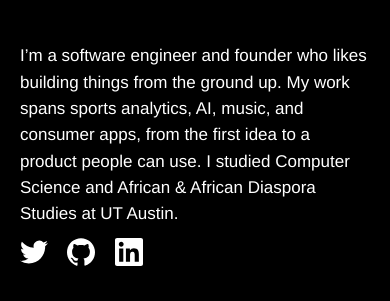
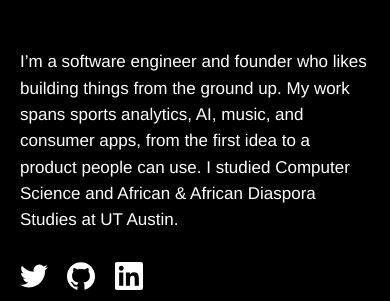
Before and after one commit to micahp/micahp.github.io, a plain HTML site: page index.html in a window 390 px wide. Shown: the part 260-561 px from the top of the page. Drawn offline with nearby package versions, Linux system fonts and the light colour scheme.

Commit message:
Fix home header spacing around the bio and social icons
Restores breathing room: 26px above the bio, 44px between the bio and the social icons, 80px below the icons on desktop; 22/28/48px on phones.

```diff
--- a/index.css
+++ b/index.css
@@ -223,11 +223,11 @@ span {
 .home .header.section {
 	height: auto;
 	min-height: 518px;
-	padding-bottom: 60px;
+	padding-bottom: 80px;
 }
 .home .home-bio {
 	max-width: 640px;
-	padding: 18px 0 0;
+	padding: 26px 0 0;
 	clear: both;
 	font-family: "Helvetica Neue", Arial, sans-serif;
 	font-size: 20px;
@@ -235,7 +235,7 @@ span {
 	color: #ffffff;
 }
 .home .social-icons {
-	margin-top: 20px;
+	margin-top: 44px;
 }
 @media (max-width: 1200px) {
 	.home .home-bio {
@@ -246,16 +246,16 @@ span {
 	.home .header.section {
 		height: auto;
 		min-height: 0;
-		padding: 90px 20px 40px 20px;
+		padding: 90px 20px 48px 20px;
 		overflow: hidden;
 	}
 	.home .home-bio {
 		max-width: 100%;
-		padding: 16px 0 0;
+		padding: 22px 0 0;
 		font-size: 17px;
 	}
 	.home .social-icons {
 		float: none;
-		margin: 10px 0 0 0;
+		margin: 28px 0 0 0;
 	}
 }
```
